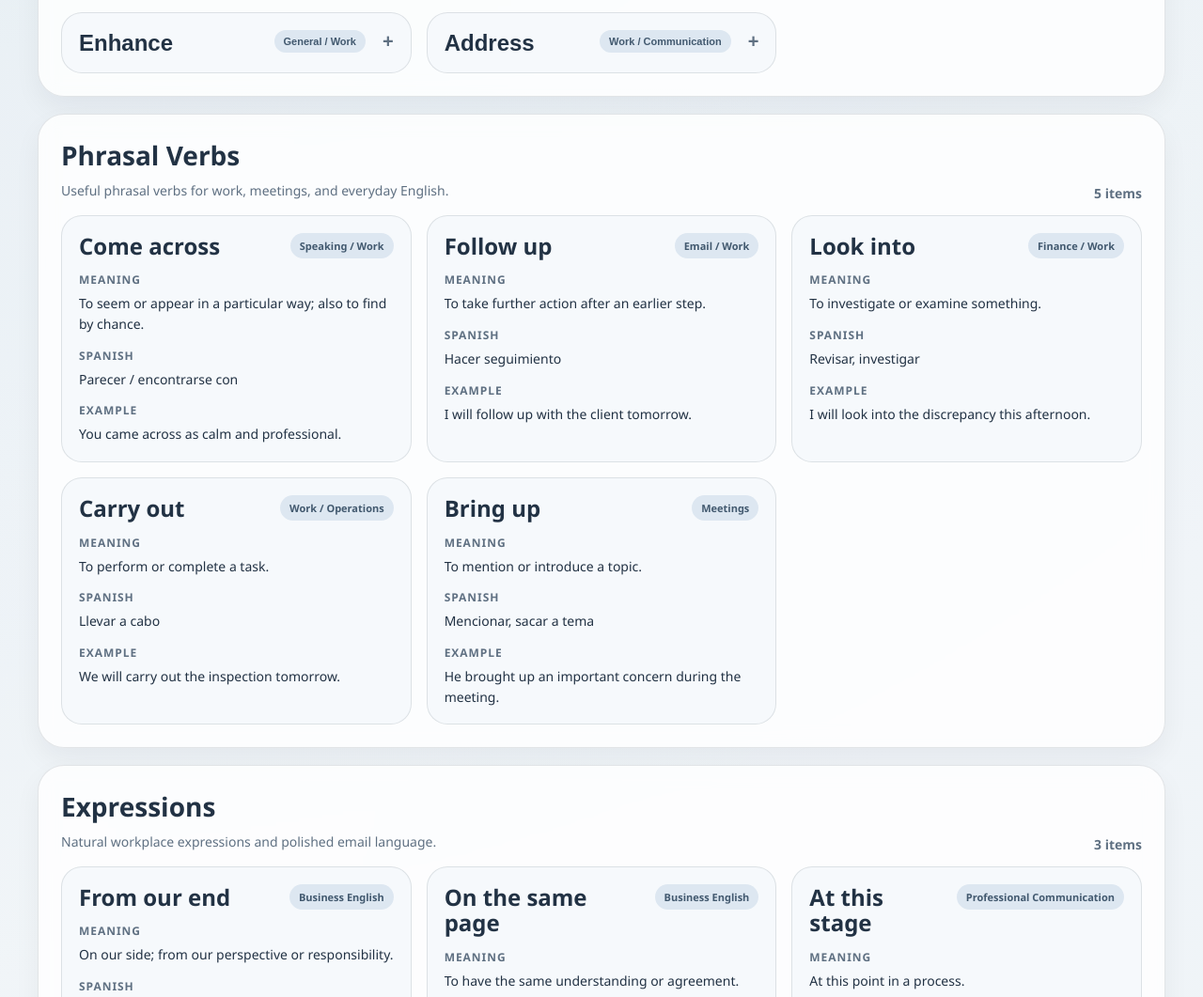
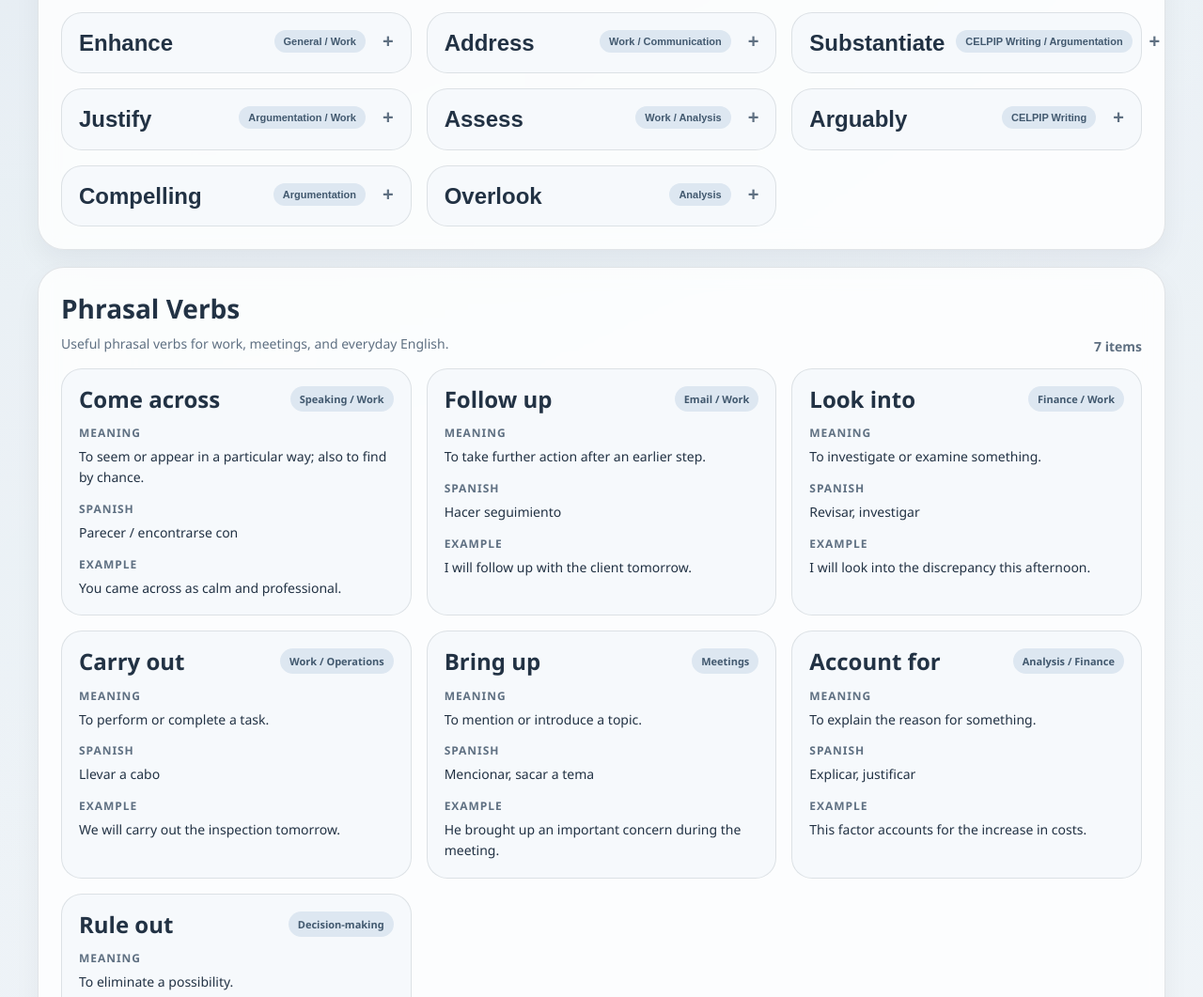
Before and after one commit to joseronster/english-hub, a plain HTML site: page index.html in a window 1280 px wide. Shown: the part 991-2052 px from the top of the page at 94% size. Drawn offline with Linux system fonts and the light colour scheme.

Commit message:
Update index.html

```diff
--- a/index.html
+++ b/index.html
@@ -620,6 +620,117 @@
   spanish: "En esta etapa",
   example: "At this stage, we are still reviewing the data.",
   category: "Professional Communication"
+},
+
+{
+  term: "Substantiate",
+  type: "Vocabulary",
+  meaning: "To provide evidence to support a claim.",
+  spanish: "Respaldar, fundamentar",
+  example: "You need to substantiate your argument with solid data.",
+  category: "CELPIP Writing / Argumentation",
+  definition: "To support a statement with evidence or proof.",
+  context: "You need to substantiate your argument with solid data.",
+  connection: "Not just saying something — proving it.",
+  morphology: "sub + stance → giving something real 'substance'.",
+  chunk: "substantiate a claim / substantiate an argument / substantiate findings"
+},
+{
+  term: "Justify",
+  type: "Vocabulary",
+  meaning: "To show that something is reasonable or necessary.",
+  spanish: "Justificar",
+  example: "It is difficult to justify the additional cost.",
+  category: "Argumentation / Work",
+  definition: "To explain why something is acceptable or reasonable.",
+  context: "It is difficult to justify the additional cost.",
+  connection: "Explaining the logic behind a decision.",
+  morphology: "just + ify → to make something just or right.",
+  chunk: "justify a decision / justify the cost / justify actions"
+},
+{
+  term: "Assess",
+  type: "Vocabulary",
+  meaning: "To evaluate or estimate the nature or quality of something.",
+  spanish: "Evaluar",
+  example: "We need to assess the situation before making a decision.",
+  category: "Work / Analysis",
+  definition: "To carefully evaluate something before deciding.",
+  context: "We need to assess the situation before making a decision.",
+  connection: "Stepping back to analyze before acting.",
+  morphology: "as + sess (to sit beside and judge).",
+  chunk: "assess the situation / assess risk / assess performance"
+},
+{
+  term: "Arguably",
+  type: "Vocabulary",
+  meaning: "It can be argued that; possibly.",
+  spanish: "Se podría argumentar que",
+  example: "This is arguably the best solution available.",
+  category: "CELPIP Writing",
+  definition: "Used to present an opinion as open to debate.",
+  context: "This is arguably the best solution available.",
+  connection: "A softer, more sophisticated way to give an opinion.",
+  morphology: "argue + ably → in a way that can be argued.",
+  chunk: "arguably the best / arguably the most effective"
+},
+{
+  term: "Compelling",
+  type: "Vocabulary",
+  meaning: "Very convincing or persuasive.",
+  spanish: "Convincente",
+  example: "He presented a compelling argument.",
+  category: "Argumentation",
+  definition: "Strong enough to convince someone.",
+  context: "He presented a compelling argument.",
+  connection: "An argument that makes you say: yes, that makes sense.",
+  morphology: "compel → to force or strongly influence.",
+  chunk: "compelling argument / compelling reason / compelling evidence"
+},
+{
+  term: "Overlook",
+  type: "Vocabulary",
+  meaning: "To fail to notice something.",
+  spanish: "Pasar por alto",
+  example: "We may have overlooked an important detail.",
+  category: "Analysis",
+  definition: "To miss or ignore something unintentionally.",
+  context: "We may have overlooked an important detail.",
+  connection: "Something important that slipped your attention.",
+  morphology: "over + look → look past something.",
+  chunk: "overlook a detail / overlook a factor / easily overlooked"
+},
+{
+  term: "Account for",
+  type: "PhrasalVerb",
+  meaning: "To explain the reason for something.",
+  spanish: "Explicar, justificar",
+  example: "This factor accounts for the increase in costs.",
+  category: "Analysis / Finance"
+},
+{
+  term: "Rule out",
+  type: "PhrasalVerb",
+  meaning: "To eliminate a possibility.",
+  spanish: "Descartar",
+  example: "We cannot rule out potential delays.",
+  category: "Decision-making"
+},
+{
+  term: "From this perspective",
+  type: "Expression",
+  meaning: "Looking at the situation from a particular viewpoint.",
+  spanish: "Desde esta perspectiva",
+  example: "From this perspective, the decision makes sense.",
+  category: "CELPIP Writing"
+},
+{
+  term: "It is worth noting that",
+  type: "Expression",
+  meaning: "Used to highlight an important point.",
+  spanish: "Vale la pena destacar que",
+  example: "It is worth noting that the costs have increased significantly.",
+  category: "Formal Writing"
 }
     ];
 
```
